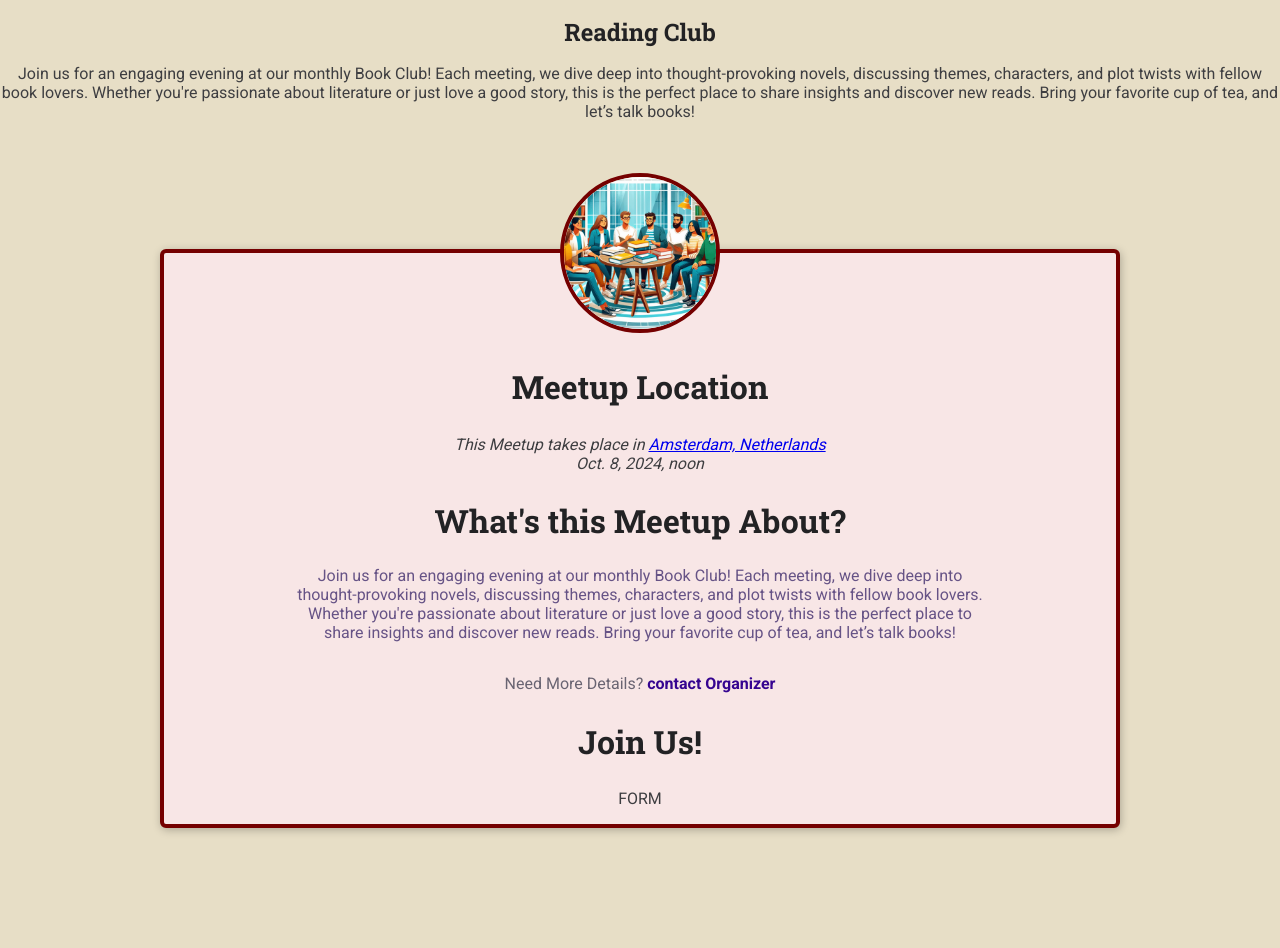
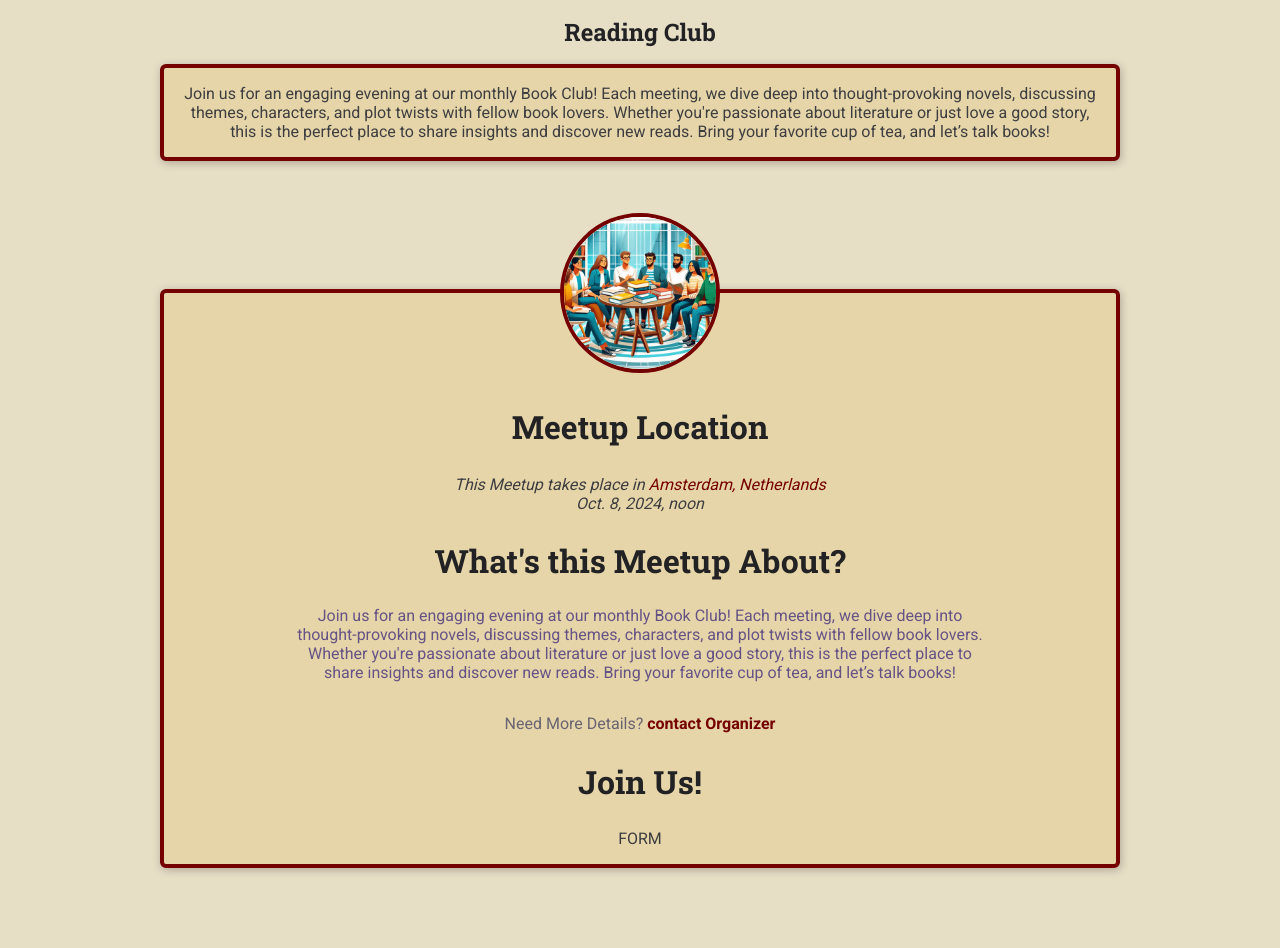
Before and after one commit to Yurii-Levchenko/event_manager, a Django app: page /meetups/book-club in a window 1280 px wide. Shown: the part 95-1043 px from the top of the page. Before the commit the page ends 928 px from the top, so only its background shows below. Run offline with Django 5.2, Linux system fonts and the light colour scheme; data comes from the database, SQL or seed files in the repository; both versions use the stored data as it was after the commit.

Commit message:
Logo error resolved, templates upgraded

```diff
--- a/meetups/static/meetups/styles/meetup-details.css
+++ b/meetups/static/meetups/styles/meetup-details.css
@@ -2,12 +2,16 @@ article {
   max-width: 60rem;
   margin: 5rem auto;
   border-radius: 6px;
-  background-color: #f8e6e6;
+  background-color: #e6d5a8;
   border: 4px solid #750000;
   box-shadow: 1px 2px 8px rgba(0, 0, 0, 0.25);
   position: relative;
   padding: 1rem;
   text-align: center;
+}
+
+.description {
+  margin: 0 auto;
 }
 
 .main-image {
@@ -50,7 +54,7 @@ address span {
 }
 
 #details footer a {
-  color: #350490;
+  color: #750000;
   text-decoration: none;
   font-weight: bold;
 }
@@ -86,3 +90,8 @@ address span {
   margin-bottom: 0.5rem;
   color: #880824;
 }
+
+#location a {
+  color: #750000;
+  text-decoration: none;
+}
--- a/meetups/templates/meetups/base/base.html
+++ b/meetups/templates/meetups/base/base.html
@@ -6,11 +6,11 @@
     <meta name="viewport" content="width=device-width, initial-scale=1.0">
     <title>{%block title%}Meetups{%endblock%}</title>
     <link rel="stylesheet" href="{%static 'meetups/styles/base.css'%}">
-    <link rel="icon" href="static/meetups/images/favicon.ico">
-    <link rel="apple-touch-icon" sizes="180x180" href="static/meetups/images/apple-touch-icon.png">
-    <link rel="icon" type="image/png" sizes="32x32" href="static/meetups/images/favicon-32x32.png">
-    <link rel="icon" type="image/png" sizes="16x16" href="static/meetups/images/favicon-16x16.png">
-    <link rel="manifest" href="static/meetups/images/site.webmanifest">
+    <link rel="icon" href="{% static 'meetups/images/favicon.ico' %}">
+    <link rel="apple-touch-icon" sizes="180x180" href="{% static 'meetups/images/apple-touch-icon.png' %}">
+    <link rel="icon" type="image/png" sizes="32x32" href="{% static 'meetups/images/favicon-32x32.png' %}">
+    <link rel="icon" type="image/png" sizes="16x16" href="{% static 'meetups/images/favicon-16x16.png' %}">
+    <link rel="manifest" href="{% static 'meetups/images/site.webmanifest' %}">
     {%block css_files%}{%endblock%}
 </head>
 <body>
--- a/meetups/templates/meetups/meetup_details.html
+++ b/meetups/templates/meetups/meetup_details.html
@@ -11,7 +11,7 @@
 {% endblock %}
 
 {% block header_content %}
-{{meetup.description}}
+<article class='description'>{{meetup.description}}</article>
 {% endblock header_content %}
 
 {% block body %}
@@ -23,7 +23,7 @@
         {% if meetup.is_online %}
             <address>This Meetup is Online, <a href="{{meetup.link}}">Click here to join!</a></address>
         {%else%}
-            <address>This Meetup takes place in <a href="{{meetup.location}}">{{meetup.city}}, {{meetup.country}}<br></a>
+            <address>This Meetup takes place in <a href="{{meetup.location}}" class='location' >{{meetup.city}}, {{meetup.country}}<br></a>
         {%endif%}
 
         {% if meetup.event_date %}
--- a/meetups/views.py
+++ b/meetups/views.py
@@ -25,7 +25,7 @@ class AllMeetupsView(ListView):
         queryset_without_date = queryset.filter(event_date__isnull=True).order_by('-created_at')
         return list(queryset_with_date) + list(queryset_without_date)
 
-    def archived_meetups(self, request, *args, **kwargs):
+    def archived_meetups(self, request):
         archived_meetups = self.get_queryset().filter(is_archived=True)
         return render(request, 'meetups/archived_meetups.html', {'archived_meetups': archived_meetups})
 
@@ -33,6 +33,14 @@ class AllMeetupsView(ListView):
         if self.request.path == '/archive':
             return ['meetups/archived_meetups_page.html']
         return ['meetups/meetups_page.html']
+
+
+# class ArchivedMeetupsView(ListView):
+#     template_name = 'meetups/archived_meetups_page.html'
+#     model = Meetups
+#     ordering = ['-event_date']
+#     context_object_name = 'archived_meetups'
+
 
 class MeetupsDetailView(View):
     def get(self, request, meetup_slug):
@@ -42,13 +50,6 @@ class MeetupsDetailView(View):
             'meetup': meetup,
         }
         return render(request, 'meetups/meetup_details.html', context)
-
-
-# class ArchivedMeetupsView(ListView):
-#     template_name = 'meetups/archived_meetups_page.html'
-#     model = Meetups
-#     ordering = ['-event_date']
-#     context_object_name = 'archived_meetups'
 
 
 class AllNewsView(ListView):
```
Also changed, not shown: db.sqlite3, media/meetups_images/2024/10/17/Coffee-Like-Fans.png (added), media/user_images/alina_m1kh.jpg (added), meetups/static/meetups/images/site.webmanifest.
